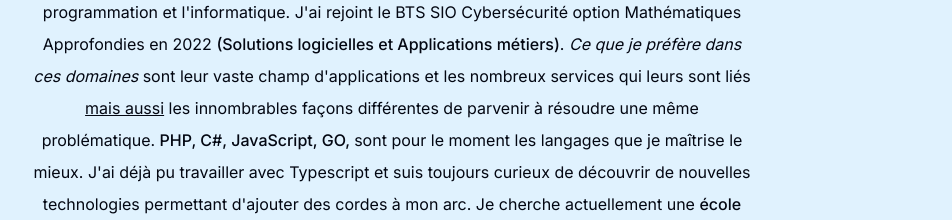
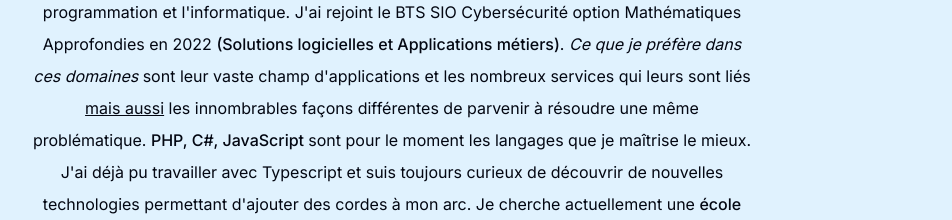
Before and after one commit to zalixzy/portfolio, a Next.js app: page / in a window 1280 px wide. Shown: the part 800-1020 px from the top of the page, without its empty margins (248-1200 px from the left). Built offline with nearby package versions, Linux system fonts and the light colour scheme; no server answers.

Commit message:
maj about

```diff
--- a/components/about.tsx
+++ b/components/about.tsx
@@ -23,7 +23,7 @@ export default function About() {
             façons différentes de parvenir à résoudre une même problématique.
                 {" "}
             <span className="font-medium">
-            PHP, C#, JavaScript, GO,  {" "}
+            PHP, C#, JavaScript  {" "}
             </span>
             sont pour le moment les langages que je maîtrise le mieux.
             J'ai déjà pu travailler avec Typescript et suis toujours curieux de
```
